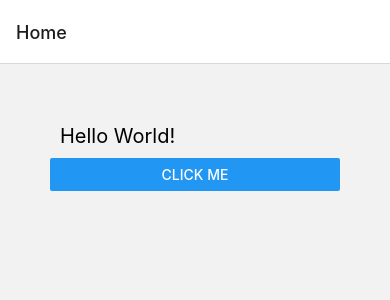
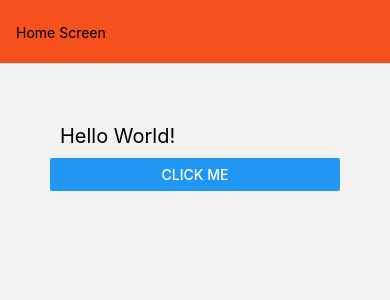
Before and after one commit to Anupom11/TestNavigation, a React Native app: screen / in a window 390 px wide. Shown: the top 300 px of the page. Built offline with nearby package versions, Linux system fonts and the light colour scheme.

Commit message:
Updated with header section upgrade operation

```diff
--- a/App.js
+++ b/App.js
@@ -45,14 +45,33 @@ function SettingScreen({navigation}) {
   );
 }
 
+function LogoTitle() {
+  return (
+    <Text>Home Screen</Text>
+  );
+}
+
 const stack = createNativeStackNavigator();
 
 function App() {
   return (
     <NavigationContainer>
 
-      <stack.Navigator initialRouteName='Home'>
-        <stack.Screen name="Home" component={HomeScreen} />
+      <stack.Navigator
+        initialRouteName='Home'
+        screenOptions={{
+          headerStyle: {
+            backgroundColor: '#f4511e',
+          },
+          headerTintColor: '#fff',
+          headerTitleStyle: {
+            fontWeight: 'bold',
+          },
+        }}>
+        <stack.Screen
+          name="Home"
+          component={HomeScreen}
+          options={{headerTitle:(props)=><LogoTitle {...props}/>}} />
         <stack.Screen name="Details" component={DetailsScreen} />
         <stack.Screen name="Settings" component={SettingScreen} options={{ headerShown: false }} />
       </stack.Navigator>
```
